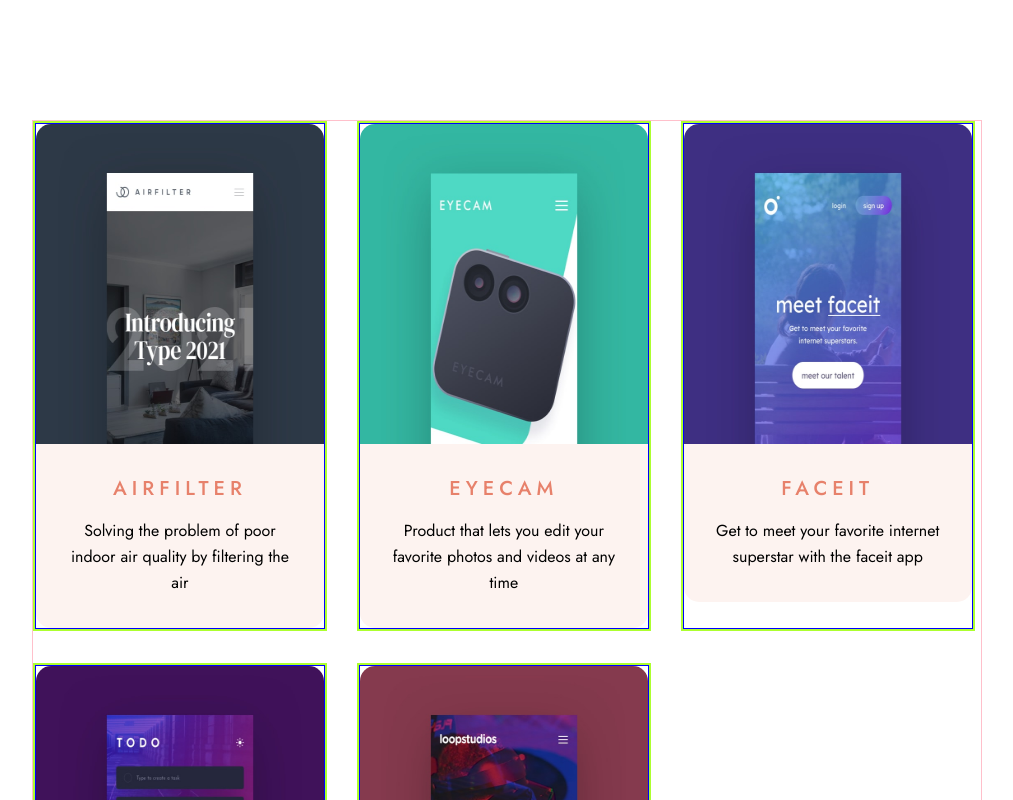
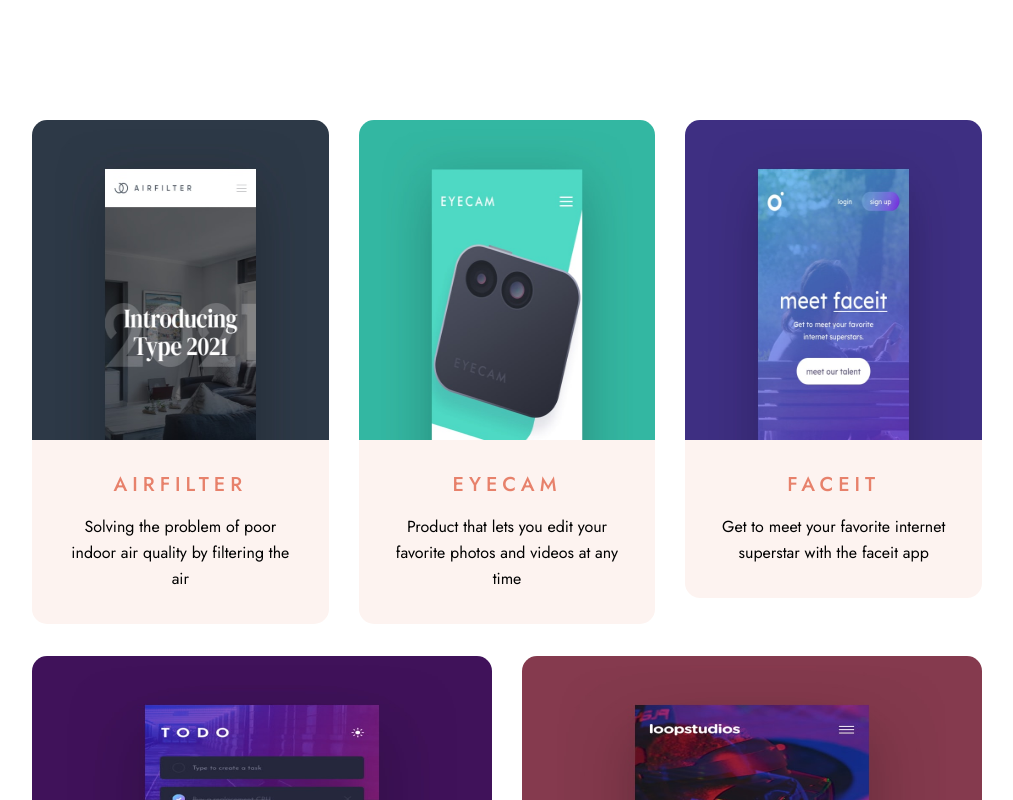
Before and after one commit to ringtho/designo, a React (Create React App) app: page /app-design in a window 1280 px wide. Shown: the part 420-1220 px from the top of the page, without its empty margins (133-1146 px from the left). Built offline with nearby package versions, Linux system fonts and the light colour scheme; the HTML template or start-up script is replaced by a standard one.

Commit message:
fixed some app card desktop mode

```diff
--- a/src/index.css
+++ b/src/index.css
@@ -1339,22 +1339,25 @@ hr {
   }
 
   .card-container {
-    border: 1px solid pink;
+    /* border: 1px solid pink; */
     margin: 160px 165px;
     flex-direction: row;
     flex-wrap: wrap;
     gap: 32px 30px;
   }
 
+  .card-container>*{
+    flex: 1 1 30%;
+  }
+
   .apps-card {
-    border: 2px solid greenyellow;
-    max-width: 31%;
-    flex: 1 1 auto;
+    /* border: 2px solid greenyellow; */
+    min-width: 30%;
   }
 
 
   .apps-card-container {
-    border: 1px solid blue;
+    /* border: 1px solid blue; */
     flex-direction: column;
     /* width: 350px; */
   }
@@ -1369,6 +1372,7 @@ hr {
 
   .apps-card-desc {
     width: 100%;
+    /* height: 158px; */
     border-bottom-left-radius: 15px;
     border-bottom-right-radius: 15px;
     border-top-right-radius: 0;
```
